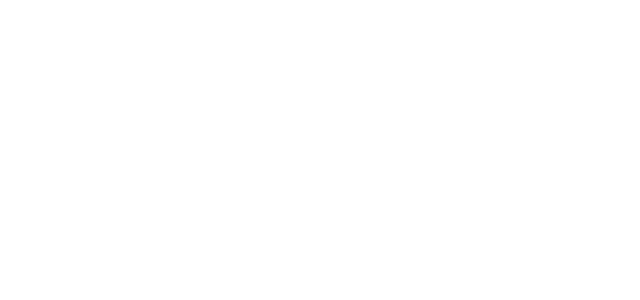
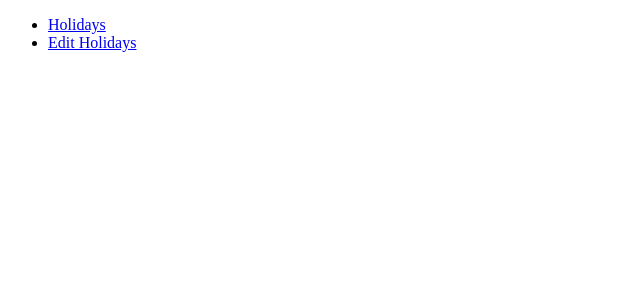
Before and after one commit to simonlau/mongoose-holidays, a React (Vite) app in the folder client/: page / in a window 1280 px wide. Before the commit this address had no page. Shown: the top 300 px of the page, without its empty margins (0-640 px from the left). Built offline with nearby package versions, Linux system fonts and the light colour scheme.

Commit message:
add home route

```diff
--- a/client/src/App.jsx
+++ b/client/src/App.jsx
@@ -1,4 +1,5 @@
-import { BrowserRouter, Link, Route, Routes } from "react-router-dom";
+import { BrowserRouter, Route, Routes } from "react-router-dom";
+import Navbar from "./components/Navbar";
 import EditHolidaysPage from "./pages/EditHolidaysPage";
 import HolidaysPage from "./pages/HolidaysPage";
 
@@ -7,6 +8,7 @@
     <>
       <BrowserRouter>
         <Routes>
+          <Route path="/" element={<Navbar />} />
           <Route path="/holidays" element={<HolidaysPage />} />
           <Route path="/holidays/:id" element={<EditHolidaysPage />} />
         </Routes>
```
